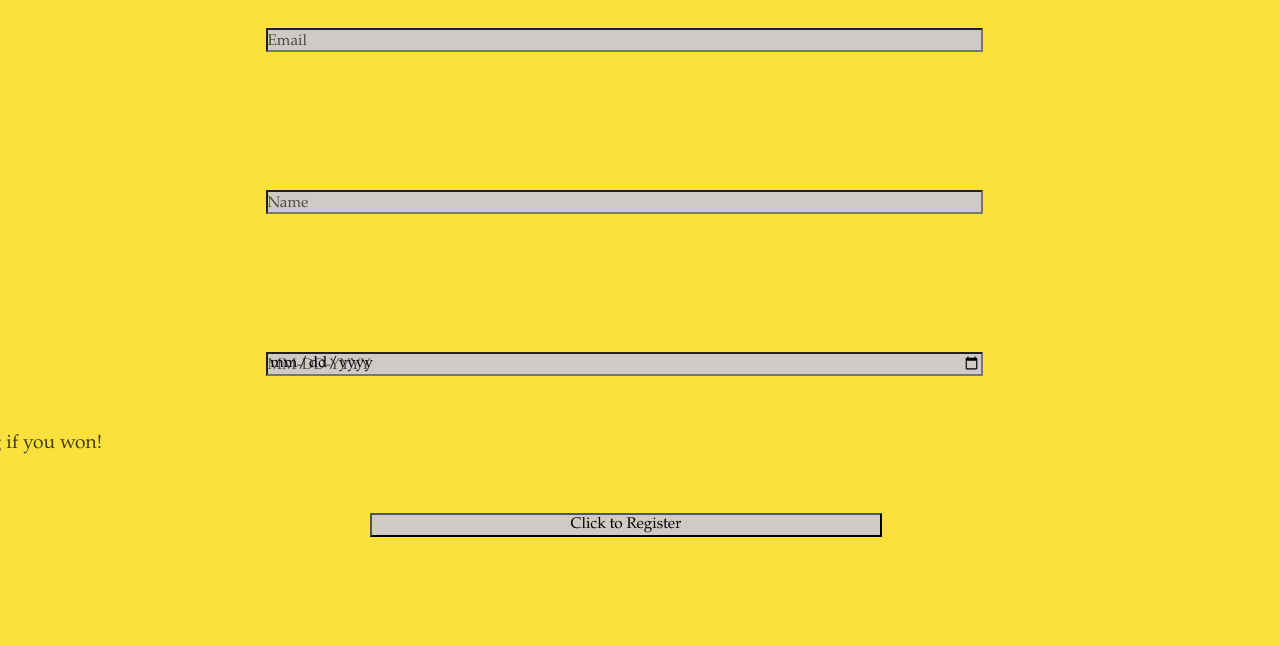
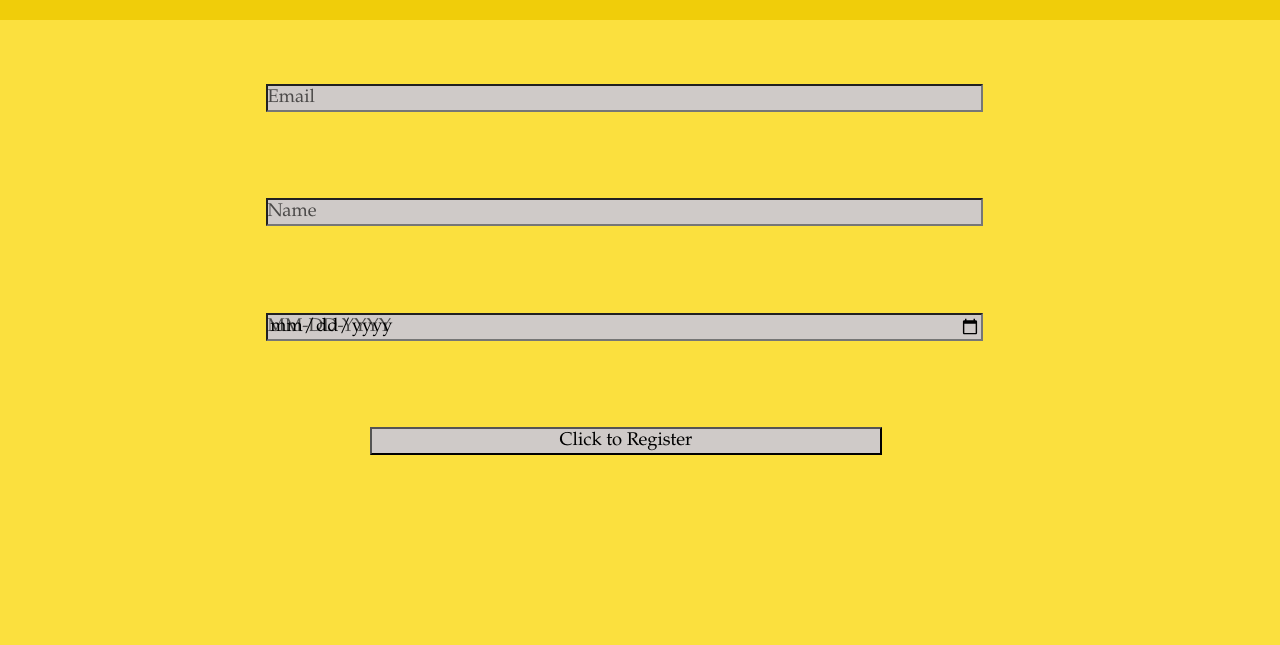
Before and after one commit to mflavin/sign-up_project-1, a plain HTML site: page index.html in a window 1280 px wide. Shown: the part 155-800 px from the top of the page. Drawn offline with nearby package versions, Linux system fonts and the light colour scheme.

Commit message:
Changed padding slightly on some elements. Added media query style for 492px

```diff
--- a/screen.css
+++ b/screen.css
@@ -27,7 +27,7 @@ h1 {
 p {
   padding-bottom: 1.44em;  /* 27.648px @ 19.2px/em */
   padding-top: 0.76em;
-  padding-left: 0.5em;
+  padding-left: 0.75em;
   padding-right: 0.5em;
   text-align: center;
   color: rgb(0,0,0,0.73);
@@ -75,7 +75,7 @@ input {
 #input-date label {
   position: absolute;
 }
-#input-email label.hide,
+#input-email label.,
 #input-name label.hide,
 #input-date label.hide {
   left: -6000px;
@@ -83,14 +83,15 @@ input {
 .ty {
   display: flex;
   position: relative;
-  left: -600px;
+  left: -6000px;
   margin-top: -260px;
 }
 .ty.done {
   display: flex;
   position: relative;
   left: 0px;
-  top: 50px;
+  padding-left: 3.3em;
+  padding-right: 3.3em;
 }
 #submit.done {
   left: -6000px;
@@ -98,10 +99,29 @@ input {
 }
 
 /* ===== Media Queries ===== */
-@media screen and (min-width: 491px) {
+@media screen and (min-width: 492px) {
+  /* ===== BASE STYLES ===== */
+  html {
+    font-size: 1.44em;
+    line-height: 1.728em;
+    font-family: Palatino, Palatino Linotype, Palatino LT STD, Book Antiqua, Georgia, serif;
+  }
+  p {
+    padding-bottom: 0.8em;
+  }
+  label {
+    top: -5px;
+  }
+  #input-email {
+    margin-top: 5%;
+  }
+  #input-name,
+  #input-date,
+  #submit  {
+    margin-top: -4%;
+  }
+}
+@media screen and (min-width: 777px) {
+  /* ===== BASE STYLES ===== */
 
 }
-
-@media screen and (min-width: 572px) {
-
-}
```
